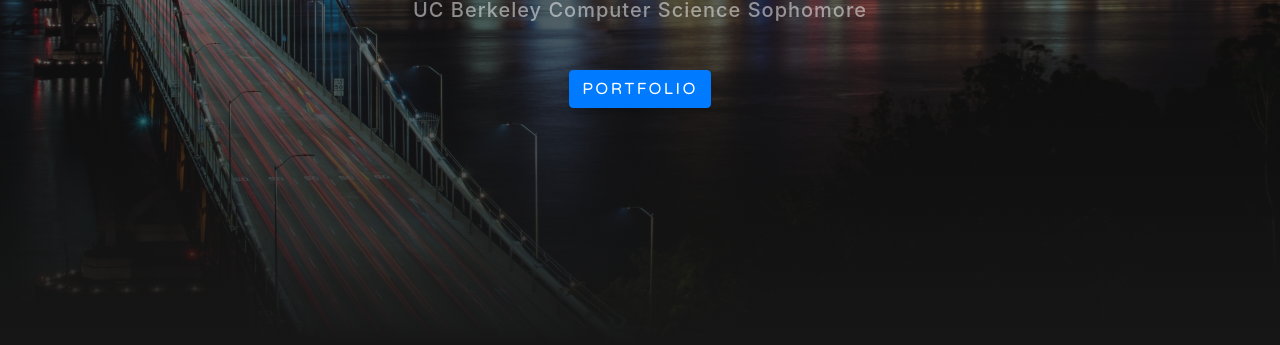
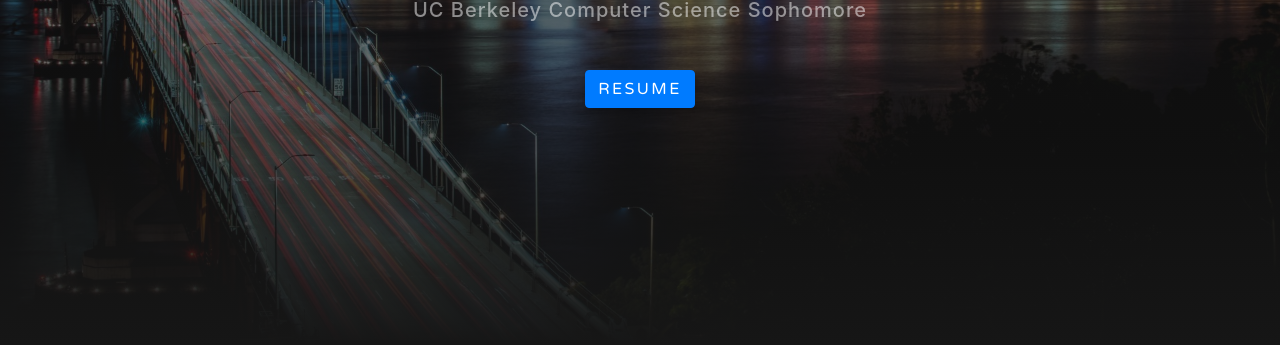
Before and after one commit to pkabranov/pkabranov.me, a website with bundled scripts: page index.html in a window 1280 px wide. Shown: the part 455-800 px from the top of the page. Built offline with nearby package versions, Linux system fonts and the light colour scheme.

Commit message:
resume button

```diff
--- a/index.html
+++ b/index.html
@@ -56,7 +56,7 @@
       <div class="mx-auto text-center">
         <h1 class="mx-auto my-0 text-uppercase">Philip Kabranov</h1>
         <h2 class="text-white-50 mx-auto mt-2 mb-5">UC Berkeley Computer Science Sophomore</h2>
-        <a href="#about" class="btn btn-primary js-scroll-trigger">Portfolio</a>
+        <a href="https://drive.google.com/file/d/1govuQT6OCh21deOmPtQyTdcemTl5_AL_/view?usp=sharing" class="btn btn-primary js-scroll-trigger">Resume</a>
       </div>
     </div>
   </header>
```
